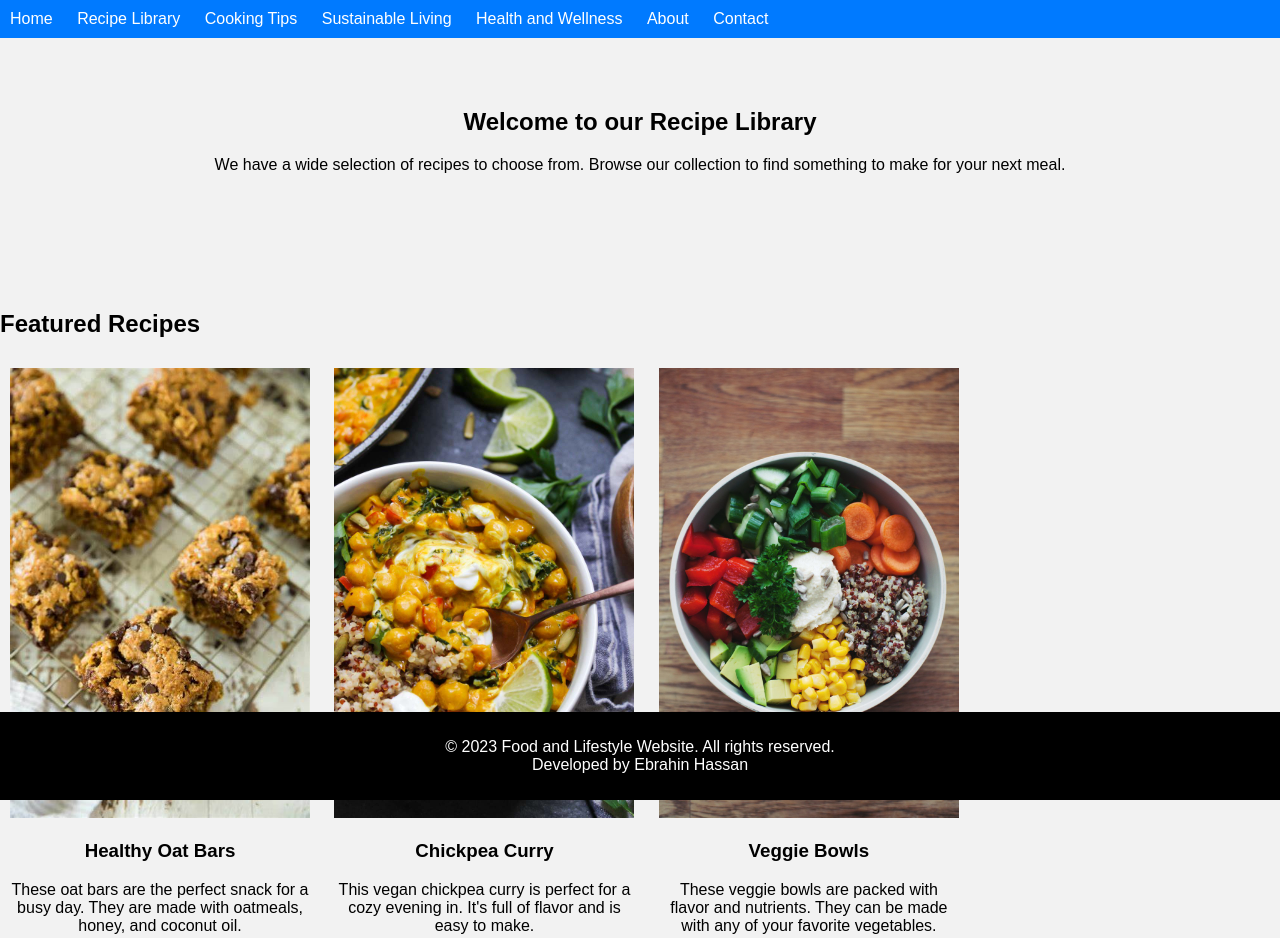
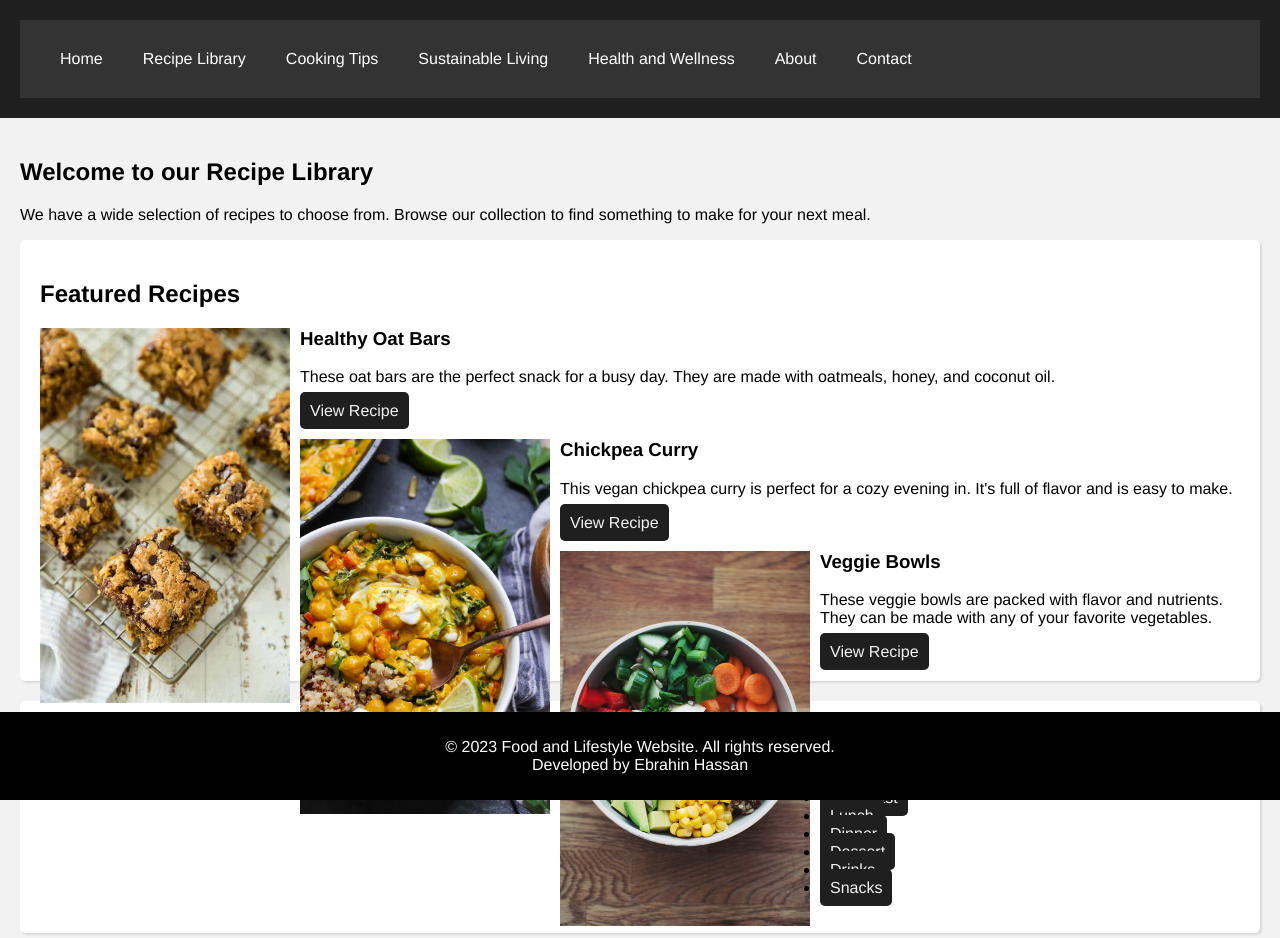
Before and after one commit to ebrahinh/foodandlifestyle, a plain HTML site: page recipes.html in a window 1280 px wide. Shown: the top 938 px of the page. Drawn offline with Linux system fonts and the light colour scheme.

Commit message:
Update index.css

```diff
--- a/index.css
+++ b/index.css
@@ -1,75 +1,167 @@
 body {
-  font-family: sans-serif;
     margin: 0;
-  padding: 0;
+    font-family: "Helvetica Neue", sans-serif;
+    font-weight: 300;
     background-color: #f2f2f2;
   }
 
   header {
-  background-color: #007AFF;
-  color: #ffffff;
-  padding: 10px 0;
+    background-color: #1f1f1f;
+    color: #f2f2f2;
+    padding: 20px;
+    text-align: center;
   }
 
-ul {
+  header nav {
+    background-color: #333;
+    color: #fff;
+    display: flex;
+    justify-content: space-between;
+    padding: 20px;
+  }
+
+  header nav ul {
+    display: flex;
     list-style: none;
     margin: 0;
     padding: 0;
   }
 
-li {
-  display: inline-block;
-  padding: 0 10px;
+  header nav ul li {
+    margin: 0 10px;
   }
 
-li a {
+  header nav ul li a {
+    color: #fff;
     text-decoration: none;
-  color: #ffffff;
   }
 
-.hero {
-  padding: 50px 0;
+
+  nav ul {
+    list-style-type: none;
+    margin: 0;
+    padding: 0;
+  }
+
+  nav ul li a {
+    text-decoration: none;
+    color: #f2f2f2;
+    font-weight: 300;
+    display: block;
+    padding: 10px;
+    transition: 0.2s;
+  }
+
+  nav ul li a:hover {
+    background-color: #e6e6e6;
+    color: #000;
+  }
+
+  nav ul li.active a {
+    background-color: #e6e6e6;
+    color: #000;
+  }
+
+  main {
+    padding: 20px;
+  }
+
+  section.homepage {
     text-align: center;
   }
 
-.featured {
-  padding: 50px 0;
+  section.featured,
+  section.categories,
+  section.tips,
+  section.health,
+  section.sustainability,
+  section.recipe {
+    padding: 20px;
+    background-color: #fff;
+    border-radius: 5px;
+    box-shadow: 2px 2px 2px 0px rgba(0,0,0,0.1);
+    margin-bottom: 20px;
   }
 
-.recipe-card {
-  display: inline-block;
-  width: 300px;
-  margin: 10px;
-  text-align: center;
+  section.featured img,
+  section.categories img {
+    width: 100%;
+    max-width: 250px;
+    float: left;
+    margin: 0 10px 10px 0;
   }
 
-.recipe-card img {
-  width: 100%;
+  section.featured a,
+  section.categories a {
+    background-color: #1f1f1f;
+    color: #f2f2f2;
+    font-weight: 300;
+    padding: 10px;
+    transition: 0.2s;
+    border-radius: 5px;
+    text-decoration: none;
   }
 
-.tips {
-  padding: 50px 0;
-}
-
-.health {
-  padding: 50px 0;
+  section.featured a:hover,
+  section.categories a:hover {
+    background-color: #e6e6e6;
+    color: #000;
   }
 
   .sustainability {
-  padding: 50px 0;
+    text-align: center;
+    margin-bottom: 2rem;
+    padding: 2rem;
+    background-color: white;
+    border-radius: 5px;
+    box-shadow: 0 0 10px rgba(0, 0, 0, 0.1);
   }
 
-footer {
-  background-color: #000000;
-  color: #ffffff;
-  padding: 10px 0;
+  .nutrition {
     text-align: center;
-  position: fixed;
-  bottom: 0;
-  width: 100%;
+    margin-bottom: 2rem;
+    padding: 2rem;
+    background-color: white;
+    border-radius: 5px;
+    box-shadow: 0 0 10px rgba(0, 0, 0, 0.1);
   }
 
-/* CSS code to style the footer element fixed at the bottom of the page and add some comments to the code */
+  .exercise {
+    text-align: center;
+    margin-bottom: 2rem;
+    padding: 2rem;
+    background-color: white;
+    border-radius: 5px;
+    box-shadow: 0 0 10px rgba(0, 0, 0, 0.1);
+  }
+
+  .mentalhealth {
+    text-align: center;
+    margin-bottom: 2rem;
+    padding: 2rem;
+    background-color: white;
+    border-radius: 5px;
+    box-shadow: 0 0 10px rgba(0, 0, 0, 0.1);
+  }
+
+  .contact {
+    text-align: center;
+    margin-bottom: 2rem;
+    padding: 2rem;
+    background-color: white;
+    border-radius: 5px;
+    box-shadow: 0 0 10px rgba(0, 0, 0, 0.1);
+  }
+
+  .about {
+    text-align: center;
+    margin-bottom: 2rem;
+    padding: 2rem;
+    background-color: white;
+    border-radius: 5px;
+    box-shadow: 0 0 10px rgba(0, 0, 0, 0.1);
+  }
+
 
 /* Fixed Footer */
 footer {
```
Lines whose indentation alone changed are shown as unchanged.
